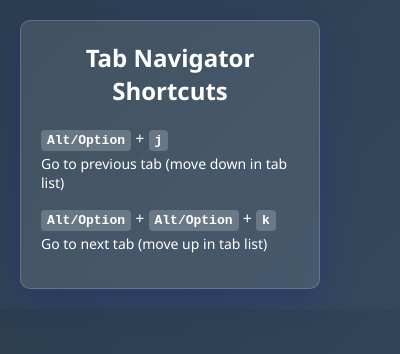
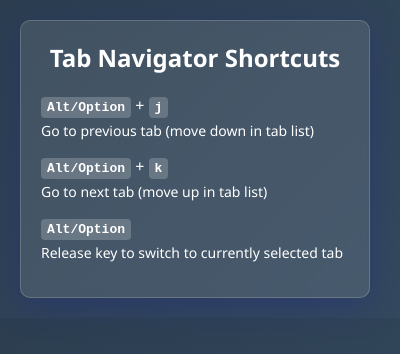
Before and after one commit to walunjakarsachinedu/tab-navigator, a browser extension: page extension/popup/popup.html in a window 400 px wide. Drawn offline with Linux system fonts and the light colour scheme.

Commit message:
corrected popup html & css

```diff
--- a/extension/popup/popup.css
+++ b/extension/popup/popup.css
@@ -1,6 +1,6 @@
 body {
     font-family: 'Segoe UI', Tahoma, Geneva, Verdana, sans-serif;
-    width: 300px;
+    width: 350px;
     margin: 0;
     padding: 20px;
     background: linear-gradient(135deg, #2c3e50, #34495e);
@@ -34,3 +34,9 @@ h1 {
     margin-top: 5px;
     font-size: 14px;
 }
+
+.bold-font {
+  padding-bottom: 0px;
+  display: inline;
+  font-size: 14px;
+}
--- a/extension/popup/popup.html
+++ b/extension/popup/popup.html
@@ -14,8 +14,12 @@
             <div class="description">Go to previous tab (move down in tab list)</div>
         </div>
         <div class="shortcut">
-            <div><span class="key">Alt/Option</span> + <span class="key">Alt/Option</span> + <span class="key">k</span></div>
+            <div><span class="key">Alt/Option</span> + <span class="key">k</span></div>
             <div class="description">Go to next tab (move up in tab list)</div>
+        </div>
+        <div class="shortcut">
+            <div><span class="key">Alt/Option</span></div>
+            <div class="description">Release key to switch to currently selected tab</div>
         </div>
     </div>
 </body>
```
